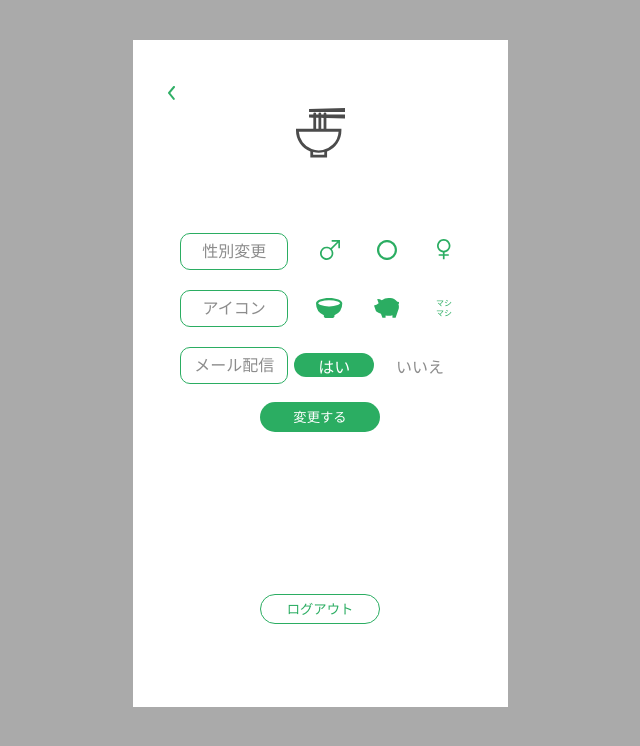
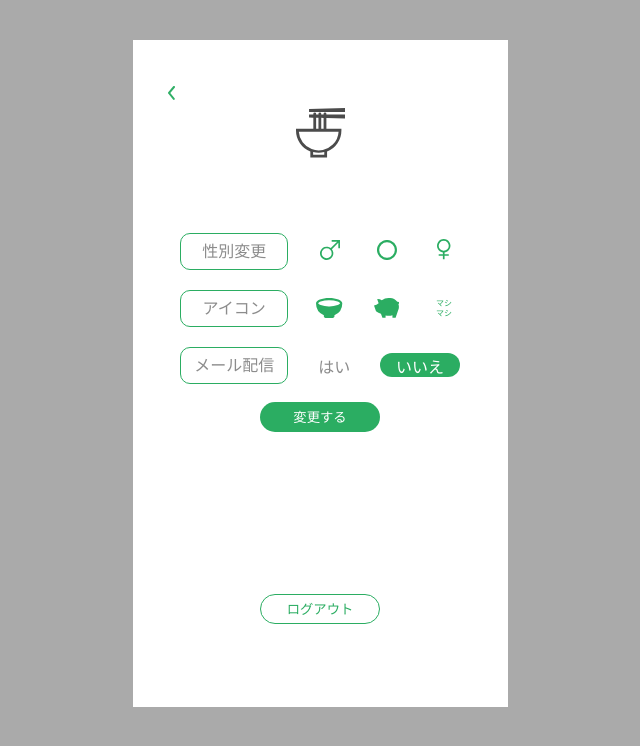
Before and after one commit to SuzukiTakuto/no-more-ramen, a React (Create React App) app in the folder no_more_ramen/frontend/: page /setting/1 in a window 1280 px wide. Shown: the top 746 px of the page, without its empty margins (320-960 px from the left). Built offline with nearby package versions, Linux system fonts and the light colour scheme; no server answers.

Commit message:
fix: setting

```diff
--- a/no_more_ramen/frontend/src/Pages/Setting.tsx
+++ b/no_more_ramen/frontend/src/Pages/Setting.tsx
@@ -23,7 +23,7 @@ type Param = {
 const Setting = (props: Props) => {
   const history = useHistory();
   const [ color, setColor ] = useState('');
-  const [ isSet, setIsSet ] = useState(false);
+  const [ isSet, setIsSet ] = useState<boolean>(false);
 
   const param = useParams<Param>();
   useEffect(() => {
@@ -44,16 +44,16 @@ const Setting = (props: Props) => {
 
   props.setHeight("667px");
   const [ sex, setSex] = useState("");
-  const [ userIcon, setUserIcon ] = useState("");
-  const [ mailDeliver, setMailDeliver ] = useState(true);
+  const [ icon_id, setUserIcon ] = useState("");
+  const [ send_report, setMailDeliver ] = useState<boolean>();
 
   const { register, watch, handleSubmit, formState } = useForm<UpdataUser>({
     mode: 'onSubmit',
     reValidateMode: 'onChange',
     defaultValues: {
         sex: sex,
-        userIcon: userIcon,
-        mail_delivery: mailDeliver,
+        icon_id: icon_id,
+        mail_delivery: send_report,
     }
   });
 
@@ -78,8 +78,8 @@ const Setting = (props: Props) => {
 
   const handleOnSubmit: SubmitHandler<UpdataUser> = async (values) => {
     values.sex = sex;
-    values.mail_delivery = mailDeliver;
-    values.userIcon = userIcon;
+    if (send_report !== undefined) values.mail_delivery = send_report;
+    values.icon_id = icon_id;
     console.log(values);
 
     return fetch (`${apiUrl}/account/update/`, {
@@ -181,19 +181,19 @@ const Setting = (props: Props) => {
 
                 <UserIcon>
                     <InputTitle color={color}>アイコン</InputTitle>
-                    <Icon1 color={color} userIcon={userIcon} setUserIcon={setUserIcon} />
-                    <Icon2 color={color} userIcon={userIcon} setUserIcon={setUserIcon} />
-                    <Icon3 color={color} userIcon={userIcon} setUserIcon={setUserIcon} />
+                    <Icon1 color={color} userIcon={icon_id} setUserIcon={setUserIcon} />
+                    <Icon2 color={color} userIcon={icon_id} setUserIcon={setUserIcon} />
+                    <Icon3 color={color} userIcon={icon_id} setUserIcon={setUserIcon} />
 
                 </UserIcon>
 
                 <MailDeliver>
                     <InputTitle color={color}>メール配信</InputTitle>
-                    <MailDeliverSwitchYes color={color} mailDeliver={mailDeliver} onClick={(e: React.MouseEvent<HTMLElement, MouseEvent>) => {
+                    <MailDeliverSwitchYes color={color} mailDeliver={send_report} onClick={(e: React.MouseEvent<HTMLElement, MouseEvent>) => {
                         e.preventDefault();
                         setMailDeliver(true);
                     }}>はい</MailDeliverSwitchYes>
-                    <MailDeliverSwitchNo color={color} mailDeliver={mailDeliver} onClick={(e: React.MouseEvent<HTMLElement, MouseEvent>) => {
+                    <MailDeliverSwitchNo color={color} mailDeliver={send_report} onClick={(e: React.MouseEvent<HTMLElement, MouseEvent>) => {
                         e.preventDefault();
                         setMailDeliver(false);
                     }}>いいえ</MailDeliverSwitchNo>
@@ -244,7 +244,7 @@ const InputTitle = styled.div<{color: string}>`
     color: #8C8C8C;
 `;
 
-const MailDeliverSwitchYes = styled.button<{mailDeliver: boolean, color: string}>`
+const MailDeliverSwitchYes = styled.button<{mailDeliver?: boolean, color: string}>`
     cursor: pointer;
     width: 80px;
     height: 24px;
@@ -256,7 +256,7 @@ const MailDeliverSwitchYes = styled.button<{mailDeliver: boolean, color: string}
     border-radius: 16px;
 `;
 
-const MailDeliverSwitchNo = styled.button<{mailDeliver: boolean, color: string}>`
+const MailDeliverSwitchNo = styled.button<{mailDeliver?: boolean, color: string}>`
     cursor: pointer;
     width: 80px;
     height: 24px;
```
